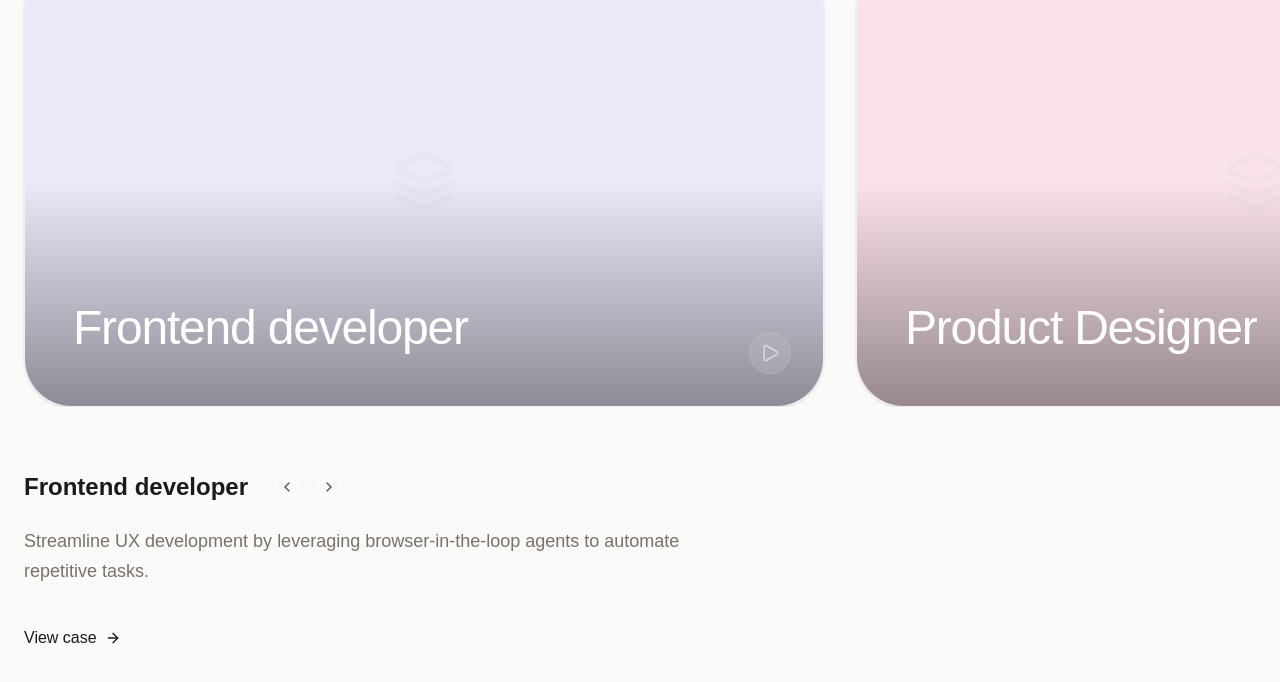
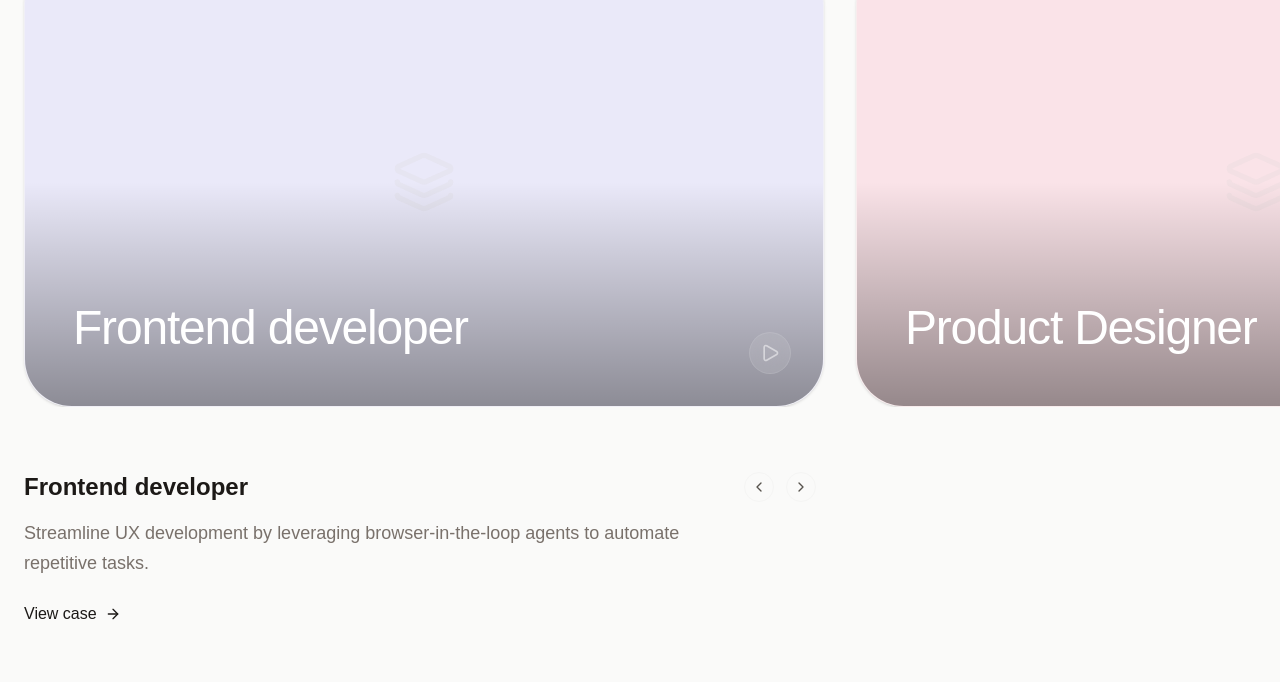
Before and after one commit to GabrielBaiano/gabrielgama.io, a Next.js app: page /en in a window 1280 px wide. Shown: the part 2857-3539 px from the top of the page. Built offline with nearby package versions, Linux system fonts and the light colour scheme; a web font is replaced by a local one.

Commit message:
style: final spacing and alignment refinements for showcase

```diff
--- a/app/[locale]/(academico)/page.tsx
+++ b/app/[locale]/(academico)/page.tsx
@@ -381,12 +381,12 @@ export default function InstitucionalHomePage() {
           </motion.div>
         </div>
 
-        <div className="max-w-7xl mx-auto px-6 space-y-6 mt-12">
-          <div className="flex items-center gap-6">
+        <div className="max-w-7xl mx-auto px-6 space-y-4 mt-8">
+          <div className="flex items-center justify-between max-w-[800px]">
             <h3 className="text-2xl font-bold text-stone-900">
               {projects[activeIndex].title}
             </h3>
-            <div className="flex gap-3">
+            <div className="flex gap-3 pr-2">
               <button
                 onClick={prevProject}
                 className="p-1.5 rounded-full bg-stone-50 border border-stone-100 hover:bg-stone-100 transition-colors"
@@ -408,7 +408,7 @@ export default function InstitucionalHomePage() {
             {projects[activeIndex].description}
           </p>
 
-          <div className="pt-4">
+          <div className="pt-2">
             <Link href="/projects" className="inline-flex items-center gap-2 text-stone-900 font-medium hover:underline transition-all text-base group/link">
               {t("showcase_view_case")}
               <ArrowRight className="w-4 h-4 transition-transform group-hover/link:translate-x-1" />
```
